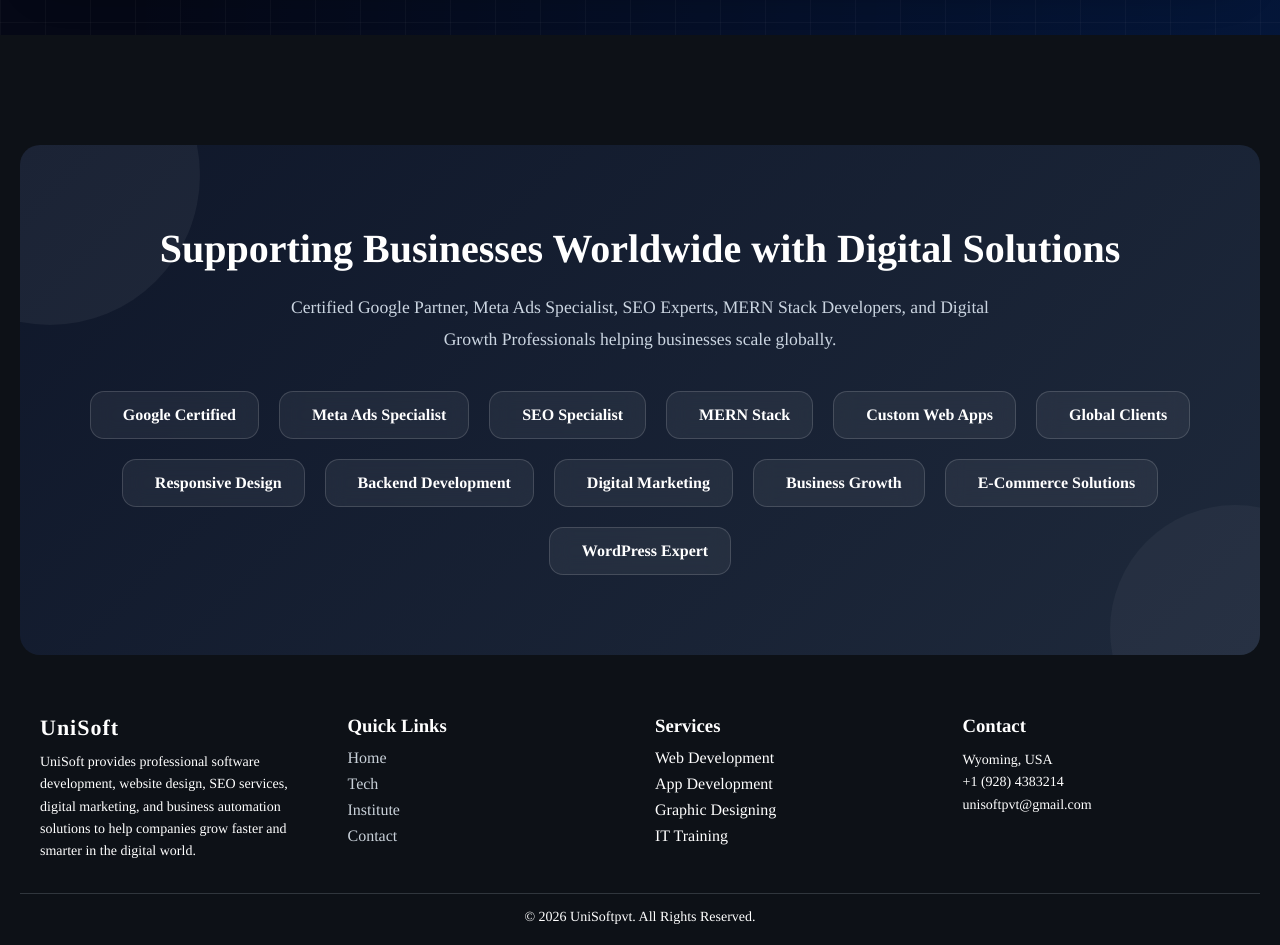
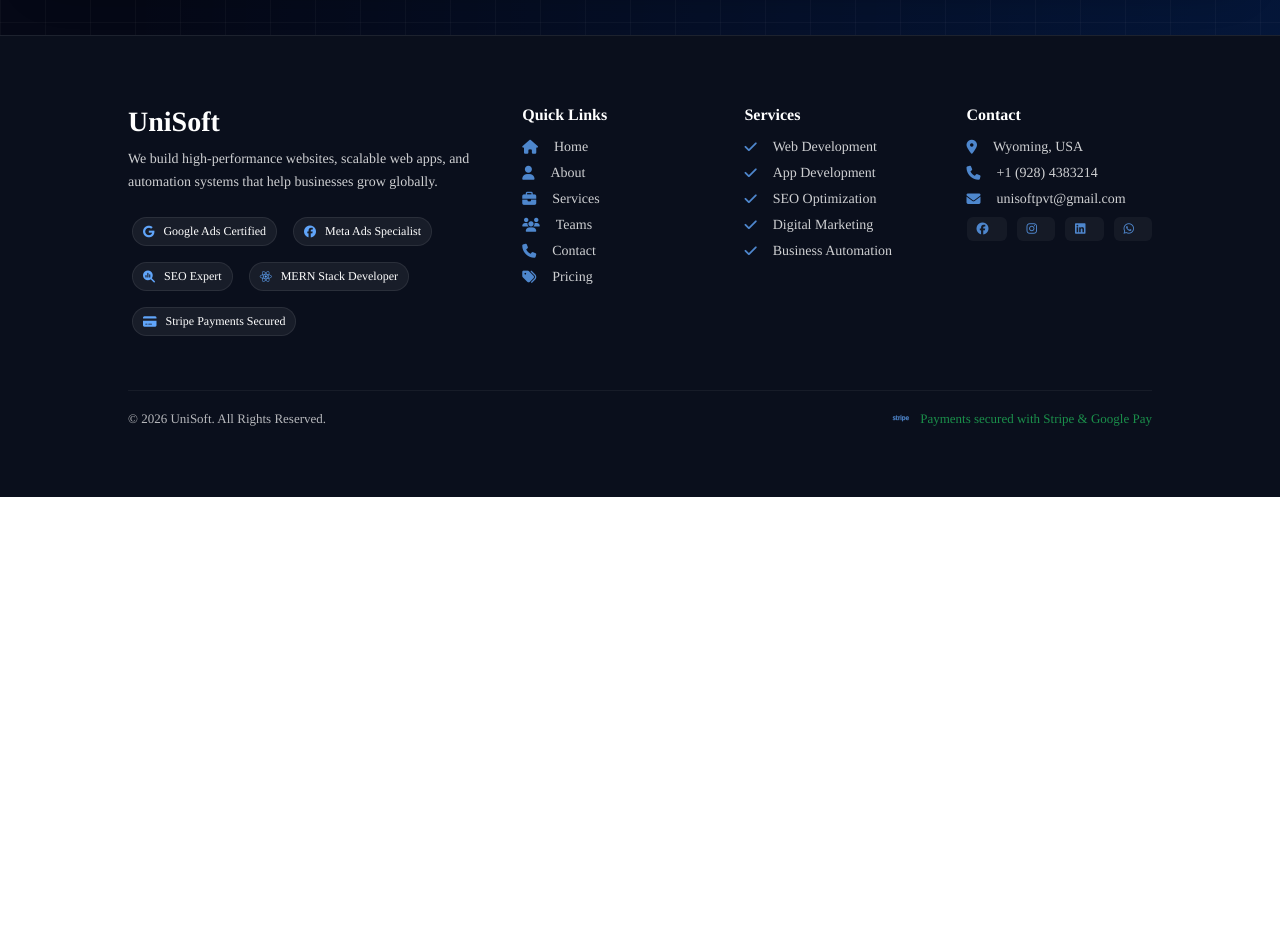
Before and after one commit to ShaniBhai786/UniSoft_Agency, a Next.js app: page /pricing in a window 1280 px wide. Shown: the part 3080-4025 px from the top of the page. After the commit the page ends 3577 px from the top, so only its background shows below. Built offline with nearby package versions, Linux system fonts and the light colour scheme; a web font is replaced by a local one.

Commit message:
feat: enhance footer component with new layout, trust badges, and styling updates

```diff
--- a/src/app/components/Footer.jsx
+++ b/src/app/components/Footer.jsx
@@ -1,131 +1,96 @@
-import React from "react";
-import Link from "next/link";
+import React from "react"
+import Link from "next/link"
 
-function Footer() {
+export default function Footer() {
+  const year = new Date().getFullYear()
+
+  const quickLinks = [
+    { name: "Home", path: "/", icon: "fa-house" },
+    { name: "About", path: "/about", icon: "fa-user" },
+    { name: "Services", path: "/services", icon: "fa-briefcase" },
+    { name: "Teams", path: "/teams", icon: "fa-users" },
+    { name: "Contact", path: "/contact", icon: "fa-phone" },
+    { name: "Pricing", path: "/pricing", icon: "fa-tags" },
+  ]
+
+  const services = [
+    "Web Development",
+    "App Development",
+    "SEO Optimization",
+    "Digital Marketing",
+    "Business Automation",
+  ]
+
+  const trustBadges = [
+    { name: "Google Ads Certified", icon: "fa-google", type: "fa-brands" },
+    { name: "Meta Ads Specialist", icon: "fa-facebook", type: "fa-brands" },
+    { name: "SEO Expert", icon: "fa-magnifying-glass-chart", type: "fa-solid" },
+    { name: "MERN Stack Developer", icon: "fa-react", type: "fa-brands" },
+    { name: "Stripe Payments Secured", icon: "fa-credit-card", type: "fa-solid" },
+  ]
+
   return (
     <footer className="footer">
-      <div className="trust-partise">
-        <h2>Supporting Businesses Worldwide with Digital Solutions</h2>
+      <div className="footer-top">
 
-        <p>
-          Certified Google Partner, Meta Ads Specialist, SEO Experts,
-          MERN Stack Developers, and Digital Growth Professionals helping
-          businesses scale globally.
-        </p>
+        <div className="brand">
+          <h2>UniSoft</h2>
+          <p>
+            We build high-performance websites, scalable web apps, and automation systems that help businesses grow globally.
+          </p>
 
-        <div className="trust-badges">
-
-  <div className="trust-badge">
-    <i className="fa-brands fa-google badge-icon"></i>
-    <span>Google Certified</span>
-  </div>
-
-  <div className="trust-badge">
-    <i className="fa-brands fa-meta badge-icon"></i>
-    <span>Meta Ads Specialist</span>
-  </div>
-
-  <div className="trust-badge">
-    <i className="fa-solid fa-magnifying-glass-chart badge-icon"></i>
-    <span>SEO Specialist</span>
-  </div>
-
-  <div className="trust-badge">
-    <i className="fa-brands fa-react badge-icon"></i>
-    <span>MERN Stack</span>
-  </div>
-
-  <div className="trust-badge">
-    <i className="fa-solid fa-code badge-icon"></i>
-    <span>Custom Web Apps</span>
-  </div>
-
-  <div className="trust-badge">
-    <i className="fa-solid fa-globe badge-icon"></i>
-    <span>Global Clients</span>
-  </div>
-
-  <div className="trust-badge">
-    <i className="fa-solid fa-mobile-screen-button badge-icon"></i>
-    <span>Responsive Design</span>
-  </div>
-
-  <div className="trust-badge">
-    <i className="fa-solid fa-server badge-icon"></i>
-    <span>Backend Development</span>
-  </div>
-
-  <div className="trust-badge">
-    <i className="fa-solid fa-bullhorn badge-icon"></i>
-    <span>Digital Marketing</span>
-  </div>
-
-  <div className="trust-badge">
-    <i className="fa-solid fa-chart-line badge-icon"></i>
-    <span>Business Growth</span>
-  </div>
-
-  <div className="trust-badge">
-    <i className="fa-solid fa-cart-shopping badge-icon"></i>
-    <span>E-Commerce Solutions</span>
-  </div>
-
-  <div className="trust-badge">
-    <i className="fa-brands fa-wordpress badge-icon"></i>
-    <span>WordPress Expert</span>
-  </div>
-
-</div>
-      </div>
-      <div className="footer-container">
-
-        <div className="footer-section">
-          <h2 className="logo">UniSoft</h2>
-          <p>
-            UniSoft provides professional software development, website design, SEO services, digital marketing, and business automation solutions to help companies grow faster and smarter in the digital world.
-          </p>
+          <div className="trust-tags">
+            {trustBadges.map((item, i) => (
+              <span key={i}>
+                <i className={`${item.type} ${item.icon}`}></i> {item.name}
+              </span>
+            ))}
+          </div>
         </div>
 
-        <div className="footer-section">
+        <div className="column">
           <h3>Quick Links</h3>
-          <ul>
-            <li><Link href="/">Home</Link></li>
-            <li><Link href="/tech">Tech</Link></li>
-            <li><Link href="/school">Institute</Link></li>
-            <li><Link href="/contact">Contact</Link></li>
-          </ul>
+          {quickLinks.map((link, i) => (
+            <Link key={i} href={link.path}>
+              <i className={`fa-solid ${link.icon}`}></i> {link.name}
+            </Link>
+          ))}
         </div>
 
-        <div className="footer-section">
+        <div className="column">
           <h3>Services</h3>
-          <ul>
-            <li>Web Development</li>
-            <li>App Development</li>
-            <li>Graphic Designing</li>
-            <li>IT Training</li>
-          </ul>
+          {services.map((service, i) => (
+            <span key={i}>
+              <i className="fa-solid fa-check"></i> {service}
+            </span>
+          ))}
         </div>
 
-        <div className="footer-section">
+        <div className="column">
           <h3>Contact</h3>
-          <p> <i className="fa fa-location-dot"></i> Wyoming, USA</p>
-          <p><i className="fa fa-phone"></i> +1 (928) 4383214</p>
-          <p><i className="fa fa-envelope"></i> unisoftpvt@gmail.com</p>
 
-          <div className="social-icons">
-            <a href="https://www.facebook.com/share/1FkdLuFvcd/" target="_main" className="icons"><i className="fa-brands fa-facebook"></i></a>
-            <a href="#" className="icons"><i className="fa-brands fa-linkedin"></i></a>
-            <a href="#" className="icons"><i className="fa-brands fa-instagram"></i></a>
-            <a href="https://wa.me/19284383214" target="_main" className="icons"><i className="fa-brands fa-whatsapp"></i></a>
+          <p><i className="fa-solid fa-location-dot"></i> Wyoming, USA</p>
+          <p><i className="fa-solid fa-phone"></i> +1 (928) 4383214</p>
+          <p><i className="fa-solid fa-envelope"></i> unisoftpvt@gmail.com</p>
+
+          <div className="social">
+            <a href="#"><i className="fa-brands fa-facebook"></i></a>
+            <a href="#"><i className="fa-brands fa-instagram"></i></a>
+            <a href="#"><i className="fa-brands fa-linkedin"></i></a>
+            <a href="https://wa.me/19284383214">
+              <i className="fa-brands fa-whatsapp"></i>
+            </a>
           </div>
         </div>
+
       </div>
 
       <div className="footer-bottom">
-        <p>© {new Date().getFullYear()} UniSoftpvt. All Rights Reserved.</p>
+        <p>© {year} UniSoft. All Rights Reserved.</p>
+        <p className="stripe">
+          <i className="fa-brands fa-stripe"></i> Payments secured with Stripe & Google Pay
+        </p>
       </div>
     </footer>
-  );
+  )
 }
-
-export default Footer;
--- a/src/app/layout.js
+++ b/src/app/layout.js
@@ -46,6 +46,10 @@
   href="https://cdn.jsdelivr.net/npm/remixicon@4.2.0/fonts/remixicon.css"
   rel="stylesheet"
 />
+        <link
+          rel="stylesheet"
+          href="https://cdnjs.cloudflare.com/ajax/libs/font-awesome/6.5.0/css/all.min.css"
+        />
 </head>
       <body>
 
--- a/src/app/styles.css
+++ b/src/app/styles.css
@@ -988,169 +988,141 @@
     font-size: 1.6rem;
   }
 }
-
-.trust-partise {
-  width: 100%;
-  padding: 80px 20px;
-  background: linear-gradient(135deg, #0f172a, #1e293b);
-  text-align: center;
+.footer {
+  background: #0a0f1c;
+  color: #e5e7eb;
+  padding: 70px 10%;
+  border-top: 1px solid rgba(255, 255, 255, 0.08);
+}
+
+.footer-top {
+  display: grid;
+  grid-template-columns: 2fr 1fr 1fr 1fr;
+  gap: 50px;
+}
+
+.brand h2 {
+  font-size: 28px;
+  margin-bottom: 10px;
+  color: white;
+}
+
+.brand p {
+  font-size: 14px;
+  opacity: 0.8;
+  line-height: 1.6;
+  margin-bottom: 20px;
+}
+
+.trust-tags {
+  display: flex;
+  flex-wrap: wrap;
+  gap: 8px;
+}
+
+.trust-tags span {
+  font-size: 12px;
+  padding: 6px 10px;
   border-radius: 20px;
-  margin: 60px 0;
-  position: relative;
-  overflow: hidden;
-}
-
-.trust-partise::before {
-  content: "";
-  position: absolute;
-  width: 300px;
-  height: 300px;
-  background: rgba(255, 255, 255, 0.05);
-  border-radius: 50%;
-  top: -120px;
-  left: -120px;
-}
-
-.trust-partise::after {
-  content: "";
-  position: absolute;
-  width: 250px;
-  height: 250px;
-  background: rgba(255, 255, 255, 0.04);
-  border-radius: 50%;
-  bottom: -100px;
-  right: -100px;
-}
-
-.trust-partise h2 {
-  color: #fff;
-  font-size: 2.5rem;
-  font-weight: 700;
-  margin-bottom: 20px;
-  position: relative;
-  z-index: 2;
-}
-
-.trust-partise p {
-  color: #cbd5e1;
-  font-size: 1.1rem;
-  max-width: 700px;
-  margin: auto;
-  line-height: 1.8;
-  position: relative;
-  z-index: 2;
-}
-
-.trust-badges {
-  display: flex;
-  justify-content: center;
+  background: rgba(255, 255, 255, 0.06);
+  border: 1px solid rgba(255, 255, 255, 0.08);
+}
+
+.column h3 {
+  margin-bottom: 15px;
+  color: white;
+  font-size: 16px;
+}
+
+.column a,
+.column span,
+.column p {
+  display: block;
+  font-size: 14px;
+  margin-bottom: 10px;
+  opacity: 0.8;
+  transition: 0.2s;
+}
+
+.column a:hover {
+  opacity: 1;
+  transform: translateX(3px);
+}
+
+.social {
+  display: flex;
+  gap: 10px;
+  margin-top: 10px;
+}
+
+.social a {
+  padding: 6px 10px;
+  background: rgba(255, 255, 255, 0.06);
+  border-radius: 6px;
+  font-size: 12px;
+  transition: 0.2s;
+}
+
+.social a:hover {
+  /* background: #2563eb; */
+  color: white;
+}
+
+.footer-bottom {
+  margin-top: 50px;
+  padding-top: 20px;
+  border-top: 1px solid rgba(255, 255, 255, 0.08);
+  display: flex;
+  justify-content: space-between;
+  font-size: 13px;
+  opacity: 0.7;
+}
+
+.stripe {
+  color: #22c55e;
+}
+
+/* RESPONSIVE */
+@media (max-width: 900px) {
+  .footer-top {
+    grid-template-columns: 1fr 1fr;
+  }
+}
+
+@media (max-width: 600px) {
+  .footer-top {
+    grid-template-columns: 1fr;
+  }
+
+  .footer-bottom {
+    flex-direction: column;
+    gap: 10px;
+  }
+}
+.footer i {
+  margin-right: 8px;
+  color: #60a5fa;
+}
+
+.trust-tags span {
+  display: inline-flex;
   align-items: center;
-  gap: 20px;
-  flex-wrap: wrap;
-  margin-top: 35px;
-  position: relative;
-  z-index: 2;
-}
-
-.trust-badge {
+  gap: 1px;
+  font-size: 12px;
+  padding: 6px 10px;
+  border-radius: 20px;
+  background: rgba(255, 255, 255, 0.06);
+  border: 1px solid rgba(255, 255, 255, 0.08);
+  margin: 4px;
+}
+
+.column a,
+.column span,
+.column p {
   display: flex;
   align-items: center;
-  gap: 10px;
-  padding: 14px 22px;
-  border: 1px solid rgba(255, 255, 255, 0.15);
-  background: rgba(255, 255, 255, 0.06);
-  backdrop-filter: blur(10px);
-  border-radius: 14px;
-  color: white;
-  font-weight: 600;
-  transition: 0.3s ease;
-  cursor: pointer;
-}
-
-.badge-icon {
-  font-size: 20px;
-  color: #38bdf8;
-}
-
-.trust-badge:hover {
-  transform: translateY(-5px) scale(1.03);
-  background: rgba(255, 255, 255, 0.12);
-  border-color: #38bdf8;
-}
-
-.footer {
-  background: #0d1117;
-  color: #c9d1d9;
-  padding: 50px 20px 20px;
-}
-
-.footer-container {
-  max-width: 1200px;
-  margin: auto;
-  display: grid;
-  grid-template-columns: repeat(auto-fit, minmax(220px, 1fr));
-  gap: 30px;
-}
-
-.footer-section h2.logo {
-  color: #ffffff;
-  margin-bottom: 10px;
-}
-
-.footer-section h3 {
-  color: #ffffff;
-  margin-bottom: 12px;
-}
-
-.footer-section p {
-  font-size: 14px;
-  line-height: 1.6;
-}
-
-.footer-section ul {
-  list-style: none;
-  padding: 0;
-}
-
-.footer-section ul li {
-  margin-bottom: 8px;
-}
-
-.footer-section ul li a {
-  text-decoration: none;
-  color: #c9d1d9;
-  transition: 0.3s;
-}
-
-.footer-section ul li a:hover {
-  color: #58a6ff;
-}
-
-.social-icons {
-  margin-top: 10px;
-  display: flex;
-  gap: 12px;
-}
-
-.social-icons a {
-  font-size: 18px;
-  color: #c9d1d9;
-  transition: 0.3s;
-}
-
-.social-icons a:hover {
-  color: #58a6ff;
-  transform: scale(1.2);
-}
-
-.footer-bottom {
-  text-align: center;
-  margin-top: 30px;
-  border-top: 1px solid #30363d;
-  padding-top: 15px;
-  font-size: 14px;
-}
-
+  gap: 8px;
+}
 .loading_container {
   display: flex;
   position: fixed;
--- a/src/app/success/page.jsx
+++ b/src/app/success/page.jsx
@@ -1,7 +1,7 @@
 "use client"
 
 import { motion } from "framer-motion"
-import "./success.css"
+import "../success.css"
 
 export default function SuccessPage() {
     return (
```
